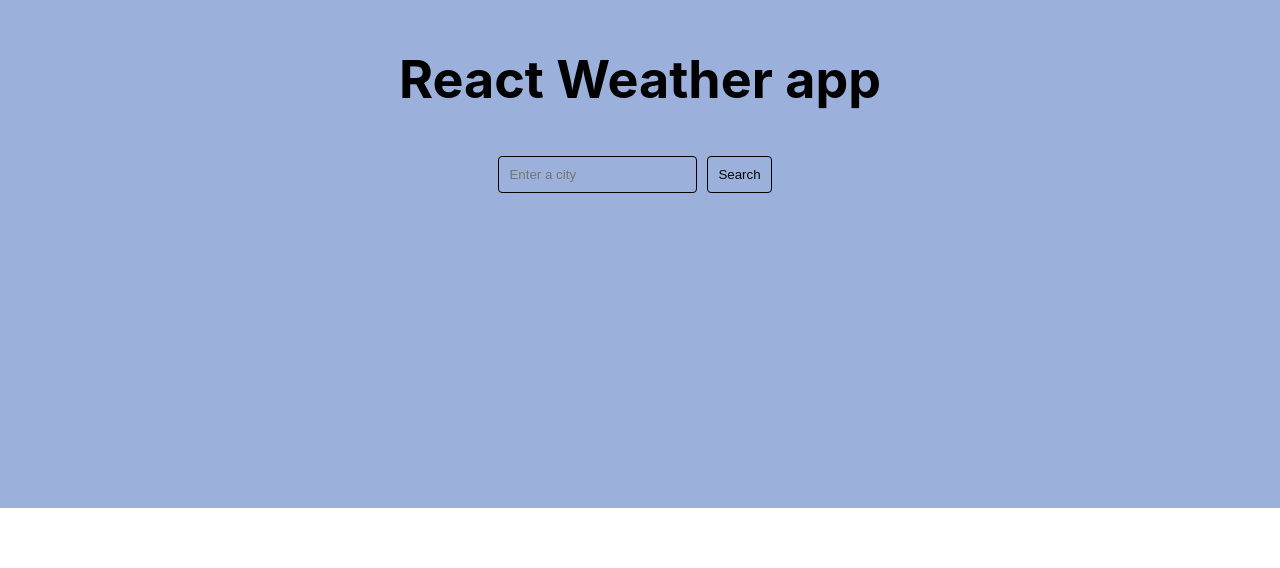
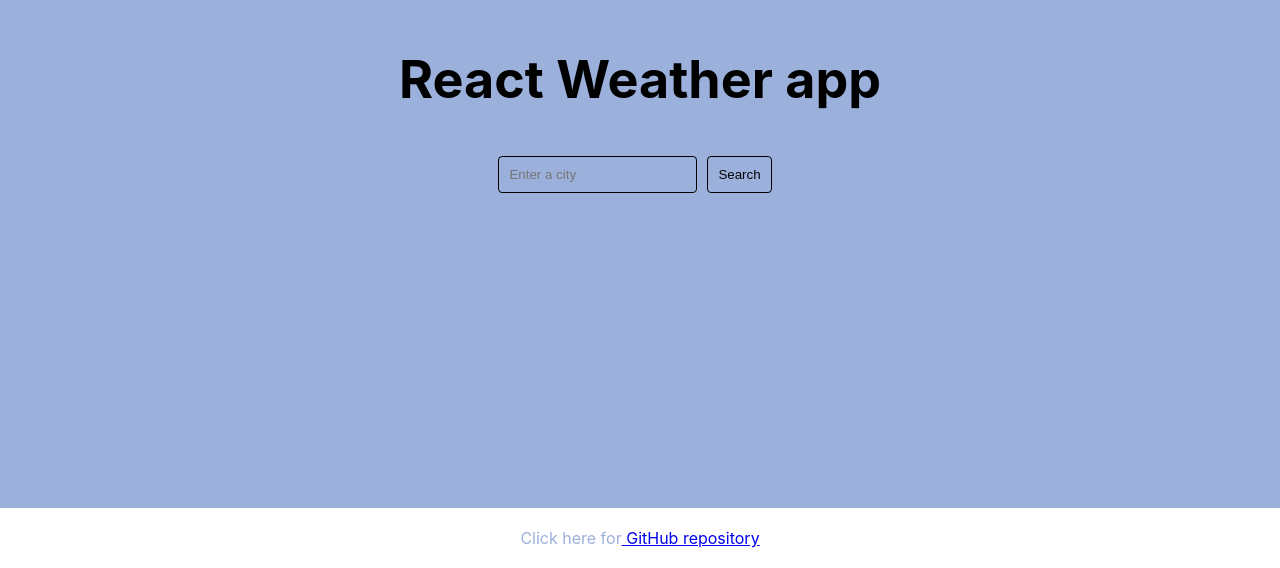
Before and after one commit to zaneknn/react-weather, a React (Create React App) app: page / in a window 1280 px wide. Shown: the part 292-860 px from the top of the page. Before the commit the page ends 800 px from the top, so only its background shows below. Built offline with nearby package versions, Linux system fonts and the light colour scheme.

Commit message:
Added footer.

```diff
--- a/src/App.css
+++ b/src/App.css
@@ -45,6 +45,10 @@
   border-radius: 4px;
   border: 1px solid black;
 }
+footer {
+  margin: 20px;
+  color: #9bb0db;
+}
 
 @keyframes App-logo-spin {
   from {
--- a/src/App.js
+++ b/src/App.js
@@ -8,6 +8,13 @@
         <h1>React Weather app</h1>
         <Weather city="Fredrikstad" />
       </header>
+      <footer>
+        Click here for
+        <a href="https://github.com/zaneknn/react-weather" target="_blank">
+          {" "}
+          GitHub repository
+        </a>
+      </footer>
     </div>
   );
 }
```
